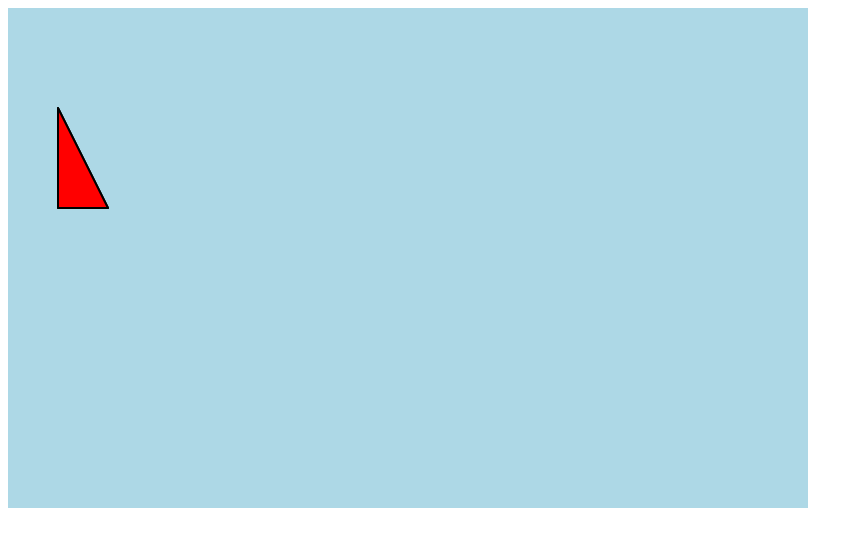
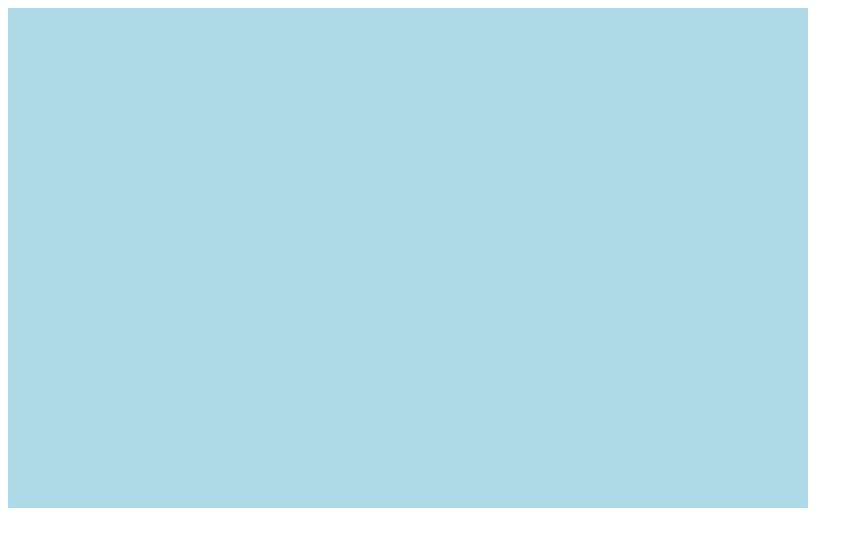
Before and after one commit to AyushGuleria2005/Skribbl, a React (Vite) app in the folder client/: page / in a window 1280 px wide. Shown: the top 546 px of the page, without its empty margins (0-863 px from the left). Built offline with nearby package versions, Linux system fonts and the light colour scheme.

Commit message:
feat:canvas-line-draw

```diff
--- a/client/src/App.jsx
+++ b/client/src/App.jsx
@@ -4,7 +4,7 @@ import Canvas from './components/Canvas'
 const App = () => {
   return (
     <div>
-      <Canvas width="800" height="500" style={{background:'lightblue'}} onClick={()=>alert('Canvas Clicked')}/>
+      <Canvas width="800" height="500" style={{background:'lightblue'}} />
     </div>
   )
 }
--- a/client/src/components/Canvas.jsx
+++ b/client/src/components/Canvas.jsx
@@ -1,27 +1,73 @@
-import React, { useEffect, useRef } from "react";
+import React, { useEffect, useRef, useState } from "react";
 
 const Canvas = (props) => {
+  //Selecting the canvas element
   const ref = useRef();
+  const [isDrawing, setIsDrawing] = useState(false);
+  // const [posX,setPosX] = useState(null);
+  // const [posY,setPosY] = useState(null);
+  const posX = useRef(null);
+  const posY = useRef(null);
+  const startPosX = useRef(null);
+  const startPosY = useRef(null);
+  const endPosX = useRef(null);
+  const endPosY = useRef(null);
+
   useEffect(() => {
     const canvas = ref.current;
-    const context = canvas.getContext("2d");
-    console.log(context);     // CanvasRenderingContext2d
-    context.beginPath();
-    context.moveTo(50, 100);
-    context.lineTo(100, 200);
-    context.lineTo(50, 200);
-    context.closePath();
+    //Creating context i.e pencil to draw
+    const ctx = canvas.getContext("2d");
+    //Let's draw
+    if (
+      startPosX.current !== null &&
+      startPosY.current !== null &&
+      endPosX.current !== null &&
+      endPosY.current !== null
+    ) {
+      ctx.beginPath();
+      ctx.moveTo(startPosX.current, startPosY.current);
+      ctx.lineTo(endPosX.current, endPosY.current);
+      ctx.lineCap = "round";
+      ctx.strokeStyle = "red";
+      ctx.lineWidth = 5;
+      ctx.stroke();
+    }
+  }, [isDrawing]);
+  return (
+    <div>
+      <canvas
+        ref={ref}
+        {...props}
+        onMouseMove={(e) => {
+          posX.current = e.clientX;
+          posY.current = e.clientY;
 
-    context.fillStyle = "red";
-    context.fill();
-
-    context.strokeStyle = "black";
-    context.lineWidth = 2;
-    context.lineCap = 'round';
-    context.lineJoin = 'round';
-    context.stroke();
-  },[]);
-  return <canvas ref={ref} {...props} />;
+        }}
+        onMouseDown={() => {
+          // console.log("Point clicked is: "+posX+" and "+posY);
+          startPosX.current = posX.current;
+          startPosY.current = posY.current;
+          setIsDrawing(true);
+          // console.log(startPosX.current);
+          // console.log(startPosY.current);
+        }}
+        onMouseUp={() => {
+          // console.log("Point released is: "+posX+" and "+posY);
+          endPosX.current = posX.current;
+          endPosY.current = posY.current;
+          console.log(endPosX.current);
+          console.log(endPosY.current);
+          setIsDrawing(false);
+        }}
+      />
+    </div>
+  );
 };
 
 export default Canvas;
+
+// Click krne ke baad and hold that click ke baad we can only then use mousemove
+
+//mousedown => click
+//mousemove=> move my mouse
+//mouseup => when i release my click
```
